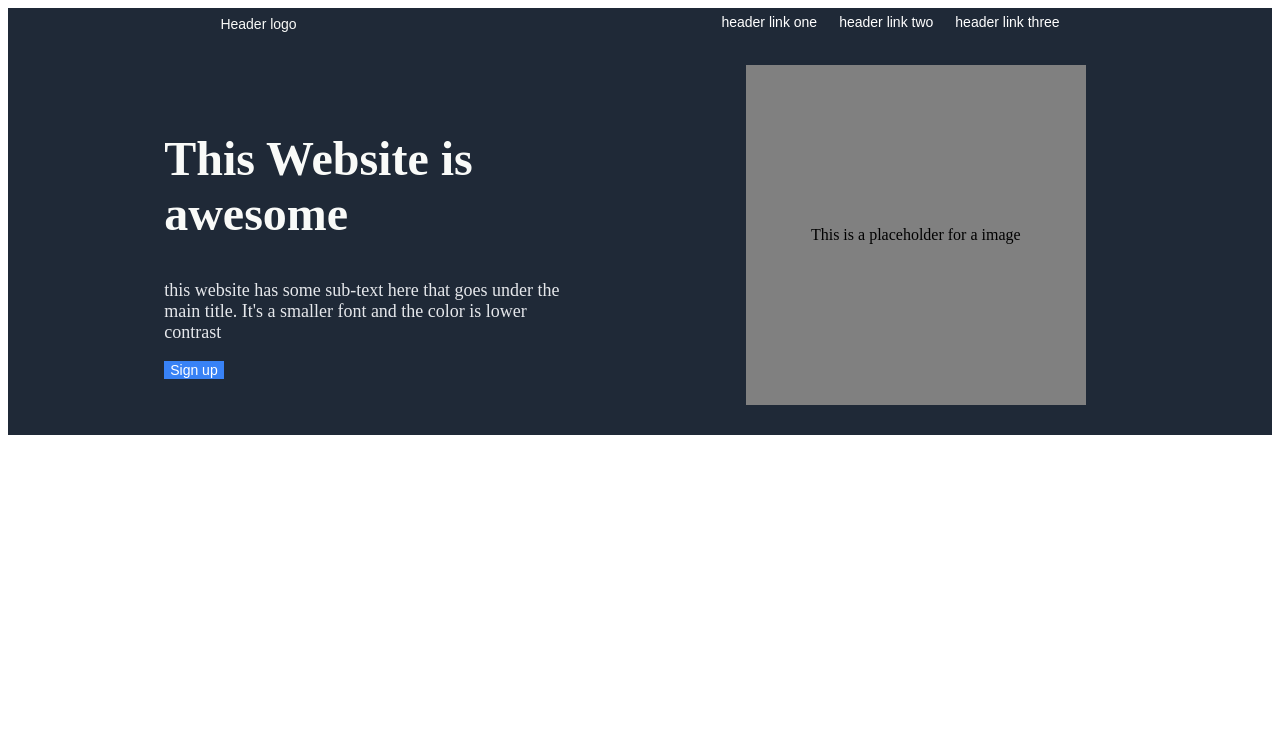
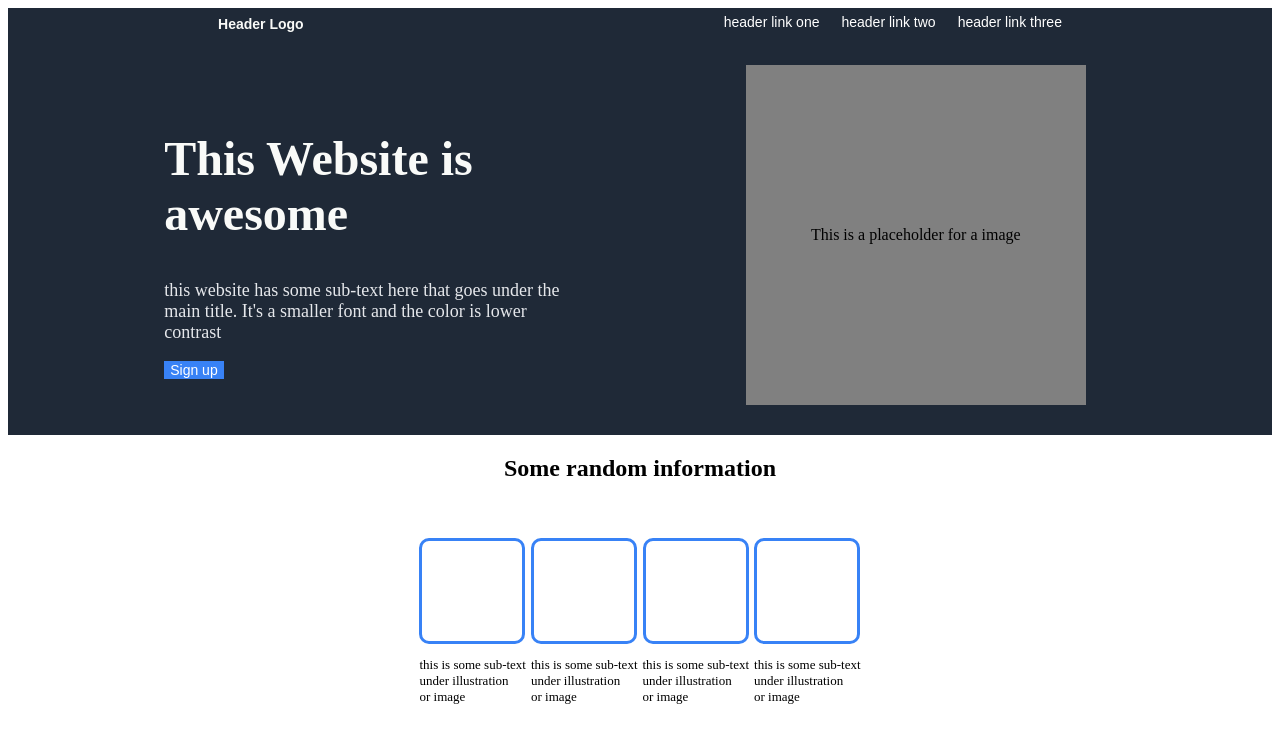
Before and after one commit to rpaliath/odin-css-project, a plain HTML site: page index.html in a window 1280 px wide. Drawn offline with Linux system fonts and the light colour scheme.

Commit message:
add html and css for random information section

```diff
--- a/index.html
+++ b/index.html
@@ -10,7 +10,7 @@
     <div class="first-header">
 
     <div class="nav1">
-        <button class="header-logo">Header logo</button>
+        <button class="header-logo">Header Logo</button>
     </div>
     <div class="nav2">
         <button class="header1">header link one</button>
@@ -28,6 +28,31 @@
             <div>This is a placeholder for a image</div>
         </div>
     </div>
+    <div class="random">
+         <div class="random-header">
+         <h2>Some random information</h2><br><br>
+         </div>
+         <div class="random-box">
+        <div class="random-box1">
+        <div class="box"></div>
+        <p>this is some sub-text <br>under illustration <br>or image</p>
+        </div>
+        <div class="random-box1">
+         <div class="box"></div>
+         <p>this is some sub-text <br>under illustration <br>or image</p>
+         </div>
+        <div class="random-box1">
+        <div class="box"></div>
+         <p>this is some sub-text <br>under illustration <br> or image</p>
+         </div>
+        <div class="random-box1">
+         <div class="box"></div>
+         <p>this is some sub-text <br>under illustration <br>or image</p>
+         </div>
+         </div>
+
+
+    </div>
 
 
 </body>
--- a/style.css
+++ b/style.css
@@ -10,7 +10,9 @@
 .header-logo {
 
     color: #F9FAF8;
-    font-weight:24px;
+    font-weight:24px bold;
+    font-weight: 900;
+
 }
 button {
    background: transparent;
@@ -37,6 +39,7 @@ button {
 
 .sub-header-button {
     background-color:#3882F6;
+    align-items: center;
 }
 
 .para1 h2 {
@@ -63,3 +66,28 @@ button {
     justify-content: center;
    align-items: center;
 }
+.random-header {
+    text-align: center;
+}
+
+.random-box  {
+    display: flex;
+    justify-content: center;
+    align-items: center;
+    font-size: 13px;
+   gap: 5px;
+
+}
+
+.random-box1   {
+   display: block;
+   align-items: center;
+}
+
+.box  {
+
+    width: 100px;
+    height: 100px;
+    border: 3px solid  #3882F6;
+    border-radius: 10px;
+}
```
